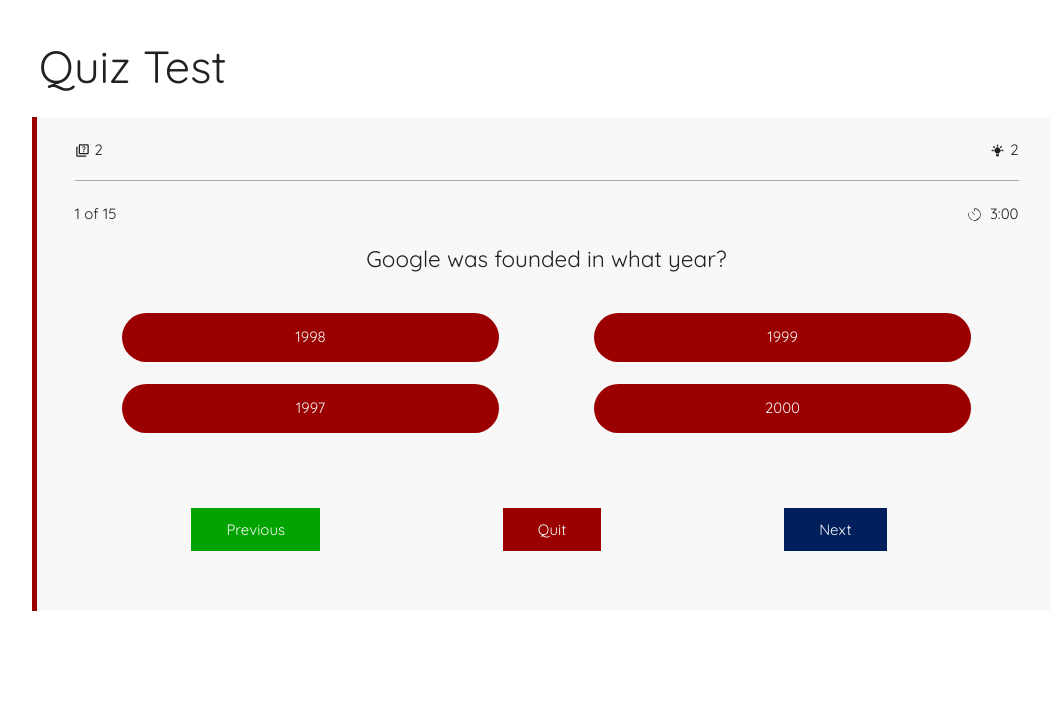
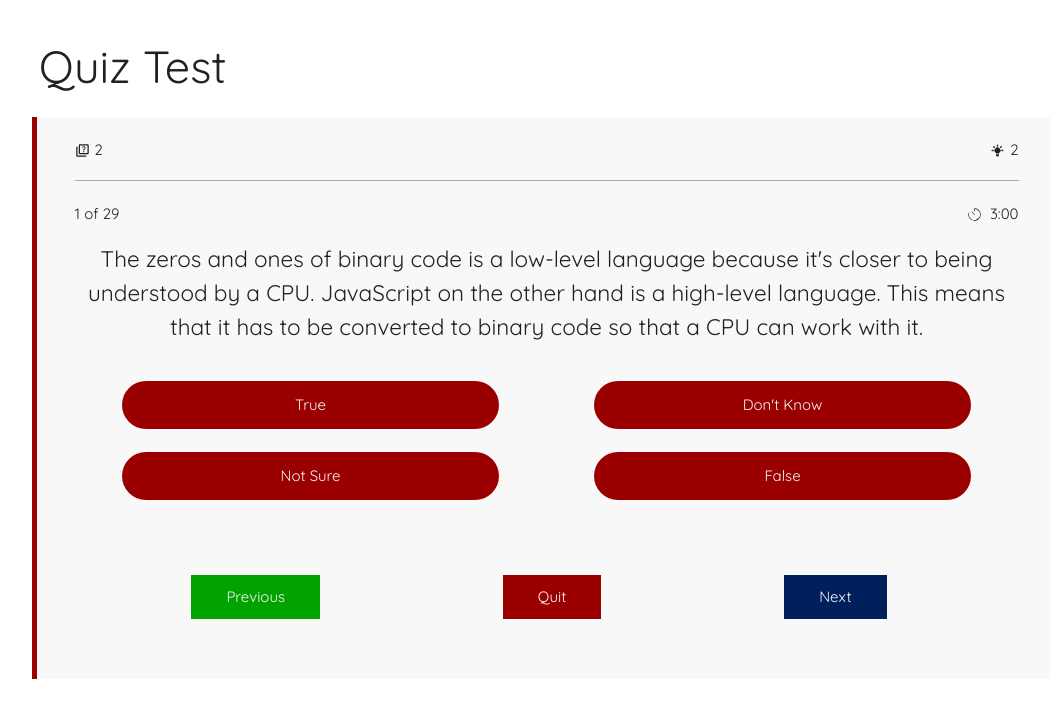
Before and after one commit to Juadebfm/Quiz-App, a React (Vite) app in the folder quiz-app-test/: page /quiz in a window 1280 px wide. Shown: the top 718 px of the page, without its empty margins (96-1146 px from the left). Built offline with nearby package versions, Linux system fonts and the light colour scheme.

Commit message:
Created the right and wrong answer functionality

```diff
--- a/quiz-app-test/src/components/quiz/Quiz.jsx
+++ b/quiz-app-test/src/components/quiz/Quiz.jsx
@@ -2,17 +2,106 @@
 import { MdOutlineQuiz } from "react-icons/md";
 import { HiLightBulb } from "react-icons/hi";
 import { CiTimer } from "react-icons/ci";
+import M from "materialize-css";
+
+import questions from "../../../src/questions/QuestionsData.json";
+import isEmpty from "../../utils/isEmpty";
 
 class Quiz extends Component {
   constructor(props) {
     super(props);
+    this.state = {
+      questions,
+      currentQuestion: {},
+      nextQuestion: {},
+      prevQuestion: {},
+      answer: "",
+      numberOfQuestions: 0,
+      numberOfAnsweredQuestions: 0,
+      currentQuestionIndex: 0,
+      score: 0,
+      correctAnswers: 0,
+      wrongAnswers: 0,
+      hints: 5,
+      fiftyFifty: 2,
+      usedFiftyFifty: false,
+      time: {},
+    };
   }
-  increaseCount = () => {
-    this.setState({
-      counter: 5,
+
+  componentDidMount() {
+    const { questions, currentQuestion, nextQuestion, prevQuestion } =
+      this.state;
+    this.displayQuestions(
+      questions,
+      currentQuestion,
+      nextQuestion,
+      prevQuestion
+    );
+  }
+
+  displayQuestions = (
+    questions = this.state.questions,
+    currentQuestion,
+    nextQuestion,
+    prevQuestion
+  ) => {
+    let { currentQuestionIndex } = this.state;
+    if (!isEmpty(this.state.questions)) {
+      questions = this.state.questions;
+      currentQuestion = questions[currentQuestionIndex];
+      nextQuestion = questions[currentQuestionIndex + 1];
+      prevQuestion = questions[currentQuestionIndex - 1];
+
+      const answer = currentQuestion.answer;
+
+      this.setState({
+        currentQuestion,
+        nextQuestion,
+        prevQuestion,
+        answer,
+      });
+    }
+  };
+
+  handleOptionClick = (e) => {
+    if (e.target.innerHTML.toLowerCase() === this.state.answer.toLowerCase()) {
+      this.correctAnswer();
+    } else {
+      this.wrongAnswer();
+    }
+  };
+
+  correctAnswer = () => {
+    M.toast({
+      html: "Correct Answer!",
+      classes: "toast-valid",
+      displayLength: 1500,
     });
+    this.setState((prevState) => ({
+      score: prevState.score + 1,
+      correctAnswer: prevState.correctAnswers + 1,
+      currentQuestionIndex: prevState.currentQuestionIndex + 1,
+      numberOfAnsweredQuestions: prevState.numberOfAnsweredQuestions + 1,
+    }));
   };
+
+  wrongAnswer = () => {
+    navigator.vibrate(1000);
+    M.toast({
+      html: "Wrong Answer!",
+      classes: "toast-invalid",
+      displayLength: 1500,
+    });
+    this.setState((prevState) => ({
+      wrongAnswers: prevState.wrongAnswers + 1,
+      currentQuestionIndex: prevState.currentQuestionIndex + 1,
+      numberOfAnsweredQuestions: prevState.numberOfAnsweredQuestions,
+    }));
+  };
+
   render() {
+    const { currentQuestion } = this.state;
     return (
       <>
         <h1 className="main-topic">Quiz Test</h1>
@@ -29,21 +118,29 @@
           </div>
           <div className="timer-option">
             <p>
-              <span>1 of 15</span>
+              <span>1 of 29</span>
               <span>
                 <CiTimer />
                 <span> 3:00</span>
               </span>
             </p>
           </div>
-          <h5>Google was founded in what year?</h5>
+          <h5>{currentQuestion.question}</h5>
           <div className="options-container">
-            <p className="option">1998</p>
-            <p className="option">1997</p>
+            <p onClick={this.handleOptionClick} className="option">
+              {currentQuestion.optionA}
+            </p>
+            <p onClick={this.handleOptionClick} className="option">
+              {currentQuestion.optionB}
+            </p>
           </div>
           <div className="options-container">
-            <p className="option">1999</p>
-            <p className="option">2000</p>
+            <p onClick={this.handleOptionClick} className="option">
+              {currentQuestion.optionC}
+            </p>
+            <p onClick={this.handleOptionClick} className="option">
+              {currentQuestion.optionD}
+            </p>
           </div>
           <div className="button-container">
             <button className="prev">Previous</button>
--- a/quiz-app-test/src/questions/QuestionsData.json
+++ b/quiz-app-test/src/questions/QuestionsData.json
@@ -257,6 +257,6 @@
     "optionB": "a Network",
     "optionC": "a Server",
     "optionD": "Unknown",
-    "answer": "a Networkgit "
+    "answer": "a Network"
   }
 ]
--- a/quiz-app-test/src/styles/base/_base.scss
+++ b/quiz-app-test/src/styles/base/_base.scss
@@ -6,3 +6,15 @@
 body {
   font-family: $quicksand;
 }
+
+.toast-valid {
+  background-color: $success-text !important;
+  border-radius: 5px !important;
+  color: $off-white !important;
+}
+
+.toast-invalid {
+  background-color: $error-text !important;
+  border-radius: 5px !important;
+  color: $off-white !important;
+}
--- a/quiz-app-test/src/styles/base/_settings.scss
+++ b/quiz-app-test/src/styles/base/_settings.scss
@@ -1,7 +1,9 @@
 //Colors
 $main-blue: #011f5b;
 $main-red: #9b0000;
+$error-text: #9b0000e0;
 $main-green: #00a300;
+$success-text: #00a300db;
 $main-blue-hue: #011f5bc9;
 $main-white: #f3f3f3;
 $off-white: #f8f8f8;
--- /dev/null
+++ b/quiz-app-test/src/utils/isEmpty.jsx
@@ -0,0 +1,7 @@
+const isEmpty = (value) =>
+  value === undefined ||
+  value === null ||
+  (typeof value === "object" && Object.keys(value).length === 0) ||
+  (typeof value === "string" && value.trim().length === 0);
+
+export default isEmpty;
```
